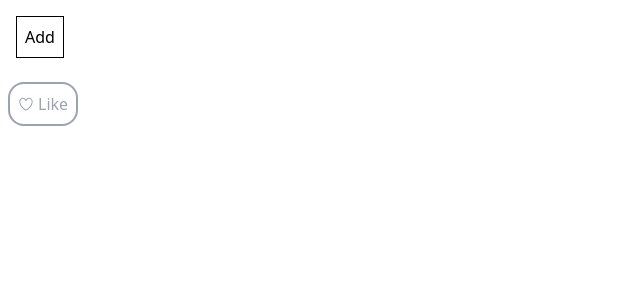
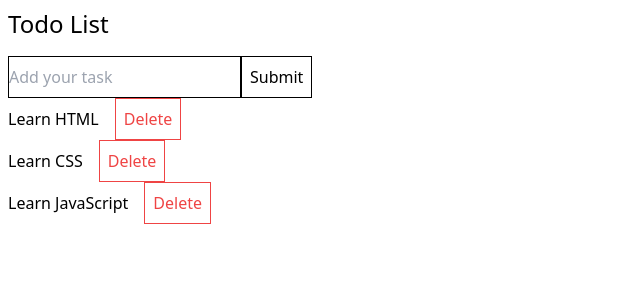
Before and after one commit to chaukhoa97/practicing, a React (Vite) app: page / in a window 1280 px wide. Shown: the top 300 px of the page, without its empty margins (0-640 px from the left). Built offline with nearby package versions, Linux system fonts and the light colour scheme.

Commit message:
Implement StarRating, TodoList

```diff
--- a/src/App.jsx
+++ b/src/App.jsx
@@ -12,9 +12,11 @@ import Tweet from './GreatFrontEnd.com/Tweet/Tweet'
 import Tabs from './GreatFrontEnd.com/Tabs/Tabs'
 import AnalogClock from './GreatFrontEnd.com/AnalogClock/AnalogClock'
 
-import { SECTIONS } from './data'
+import { SECTIONS, TODOS } from './data'
 import GridLights from './GreatFrontEnd.com/GridLights/GridLights'
 import LikeButton from './GreatFrontEnd.com/LikeButton/LikeButton'
+import StarRating from './GreatFrontEnd.com/StarRating/StarRating'
+import TodoList from './GreatFrontEnd.com/Todo List/TodoList'
 
 function App() {
   return (
@@ -24,9 +26,9 @@ function App() {
       <FlightBooker />
       <GenerateTable />
       <HolyGrail />
-      <ProgressBar percentage={222} /> */}
+      <ProgressBar percentage={222} />
       <ProgressBars />
-      {/* <TemperatureConverter />
+      <TemperatureConverter />
       <MortgageCalculator />
       <Tweet
         name="John Doe"
@@ -37,11 +39,13 @@ function App() {
           retweetCount: 5,
           reactionCount: 8402,
         }}
-      />
-      <Tabs sections={SECTIONS} /> */}
-      {/* <AnalogClock /> */}
-      {/* <GridLights /> */}
+      /> */}
+      {/* <Tabs sections={SECTIONS} /> */}
+      {/* <AnalogClock />
+      <GridLights />
       <LikeButton />
+      <StarRating count={5} rating={4} /> */}
+      <TodoList todos={TODOS} />
     </>
   )
 }
--- /dev/null
+++ b/src/GreatFrontEnd.com/StarRating/StarRating.jsx
@@ -0,0 +1,43 @@
+import { useState } from 'react'
+import { cn } from '../../util'
+
+const Star = ({ filled = false, onClick, onMouseOver, onMouseOut }) => {
+  return (
+    <button onClick={onClick} onMouseOver={onMouseOver} onMouseOut={onMouseOut}>
+      <svg
+        xmlns="http://www.w3.org/2000/svg"
+        className={cn('h-8', filled && 'fill-yellow-400')}
+        fill="none"
+        viewBox="0 0 24 24"
+        stroke="currentColor"
+        strokeWidth="2"
+      >
+        <path
+          strokeLinecap="round"
+          strokeLinejoin="round"
+          d="M11.049 2.927c.3-.921 1.603-.921 1.902 0l1.519 4.674a1 1 0 00.95.69h4.915c.969 0 1.371 1.24.588 1.81l-3.976 2.888a1 1 0 00-.363 1.118l1.518 4.674c.3.922-.755 1.688-1.538 1.118l-3.976-2.888a1 1 0 00-1.176 0l-3.976 2.888c-.783.57-1.838-.197-1.538-1.118l1.518-4.674a1 1 0 00-.363-1.118l-3.976-2.888c-.784-.57-.38-1.81.588-1.81h4.914a1 1 0 00.951-.69l1.519-4.674z"
+        />
+      </svg>
+    </button>
+  )
+}
+export default function StarRating({ count = 5, rating = 0 }) {
+  const [newRating, setNewRating] = useState(rating)
+  const [tempRating, setTempRating] = useState(null)
+
+  const ratingArr = Array.from({ length: count }, (_, i) => i + 1)
+
+  return (
+    <div className="flex">
+      {ratingArr.map((rating) => (
+        <Star
+          key={rating}
+          filled={tempRating ? rating <= tempRating : rating <= newRating}
+          onClick={() => setNewRating(rating)}
+          onMouseOver={() => setTempRating(rating)}
+          onMouseOut={() => setTempRating(null)}
+        />
+      ))}
+    </div>
+  )
+}
--- /dev/null
+++ b/src/GreatFrontEnd.com/StarRating/StarRating.md
@@ -0,0 +1,8 @@
+## Requirements
+
+- The widget accepts two parameters: the maximum number of stars and the number of currently filled stars.
+- When a star is clicked, it is filled along with all the stars to its left.
+- When the user hovers over the stars, all the stars under the cursor and its left are filled.
+  - The stars which need to be filled during hover take priority over existing filled state.
+  - If the cursor leaves the widget and no new selection is made, the appropriate stars revert to the filled state before the hovering.
+- Make the star rating widget reusable such that multiple instances can be rendered within the same page.
--- /dev/null
+++ b/src/GreatFrontEnd.com/Todo List/TodoList.jsx
@@ -0,0 +1,55 @@
+import { useState } from 'react'
+
+export default function TodoList({ todos = [] }) {
+  const [newTodos, setNewTodos] = useState(todos)
+
+  const handleAdd = (event) => {
+    event.preventDefault()
+    const formData = new FormData(event.target)
+    const data = Object.fromEntries(formData.entries())
+
+    if (data.title.length > 0)
+      setNewTodos((prev) => {
+        return [
+          ...prev,
+          {
+            id: prev.at(-1).id + 1,
+            title: data.title,
+          },
+        ]
+      })
+  }
+
+  const handleDelete = (deletedId) => {
+    const filteredTodos = newTodos.filter((item) => item.id !== deletedId)
+    setNewTodos(filteredTodos)
+  }
+
+  return (
+    <div className="m-2">
+      <h1 className="bold mb-4 text-2xl">Todo List</h1>
+      <form className="flex" onSubmit={handleAdd}>
+        <input
+          type="text"
+          name="title"
+          placeholder="Add your task"
+          className="border border-black"
+        />
+        <button className="border border-black p-2">Submit</button>
+      </form>
+      <ul>
+        {newTodos.map((item) => (
+          <li key={item.id}>
+            <span>{item.title}</span>
+            <button
+              className="ml-4 border border-red-500 p-2 text-red-500"
+              onClick={() => handleDelete(item.id)}
+            >
+              Delete
+            </button>
+          </li>
+        ))}
+      </ul>
+    </div>
+  )
+}
--- /dev/null
+++ b/src/GreatFrontEnd.com/Todo List/TodoList.md
@@ -0,0 +1,5 @@
+You're given some existing HTML for a Todo List app. Add the following functionality to the app:
+
+1. Add new tasks on clicking the "Submit" button. The `<input>` field should be cleared upon successful addition.
+2. Remove tasks from the Todo List upon clicking the "Delete" button.
+3. Note: You may want to think about ways to improve the user experience of the application and implement them (you get bonus credit for doing that during interviews).
--- a/src/data.js
+++ b/src/data.js
@@ -15,3 +15,18 @@ export const SECTIONS = [
       'JavaScript, often abbreviated as JS, is a programming language that is one of the core technologies of the World Wide Web, alongside HTML and CSS.',
   },
 ]
+
+export const TODOS = [
+  {
+    id: 1,
+    title: 'Learn HTML',
+  },
+  {
+    id: 2,
+    title: 'Learn CSS',
+  },
+  {
+    id: 3,
+    title: 'Learn JavaScript',
+  },
+]
```
Also changed, not shown: src/GreatFrontEnd.com/Tabs/Tabs.md (+0 -2 lines).
